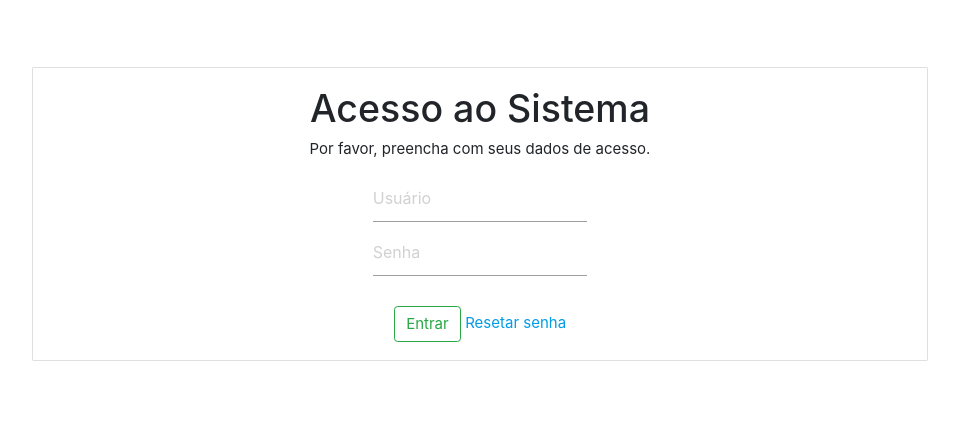
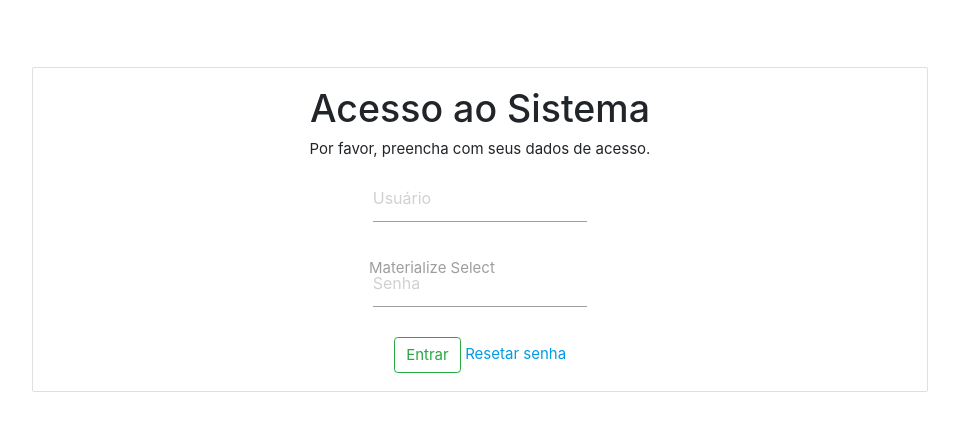
Before and after one commit to LuizFernando1176/gh, a PHP site: page /login.php in a window 1280 px wide. Shown: the part 38-469 px from the top of the page, without its empty margins (160-1119 px from the left). Run offline with PHP 8.4, Linux system fonts and the light colour scheme.

Commit message:
Mudanças 003

```diff
--- a/login.php
+++ b/login.php
@@ -36,6 +36,16 @@
                             </div> <!-- /field -->
                             <div class="field">
 
+                                <div class="input-field col s12">
+                                    <select>
+                                        <option value="" disabled selected>Choose your option</option>
+                                        <option value="1">Option 1</option>
+                                        <option value="2">Option 2</option>
+                                        <option value="3">Option 3</option>
+                                    </select>
+                                    <label>Materialize Select</label>
+                                </div>
+
                                 <input type="password" id="senha" name="senha" onsubmit="alert();" value="" placeholder="Senha" class="input-field"/>
                             </div> <!-- /password -->
                             <div id="erroLogin" style="visibility: hidden" class="alert-danger">
```
